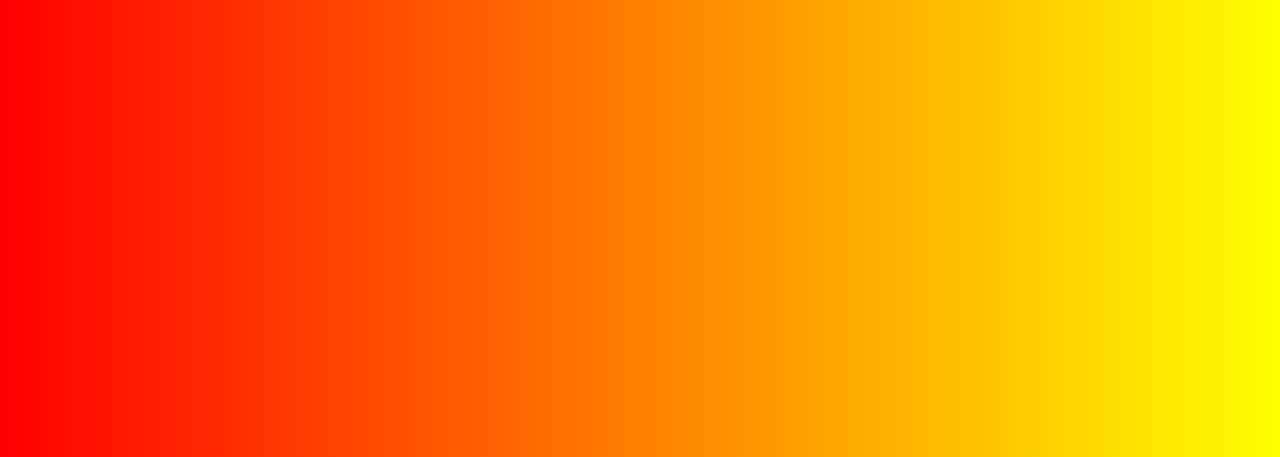
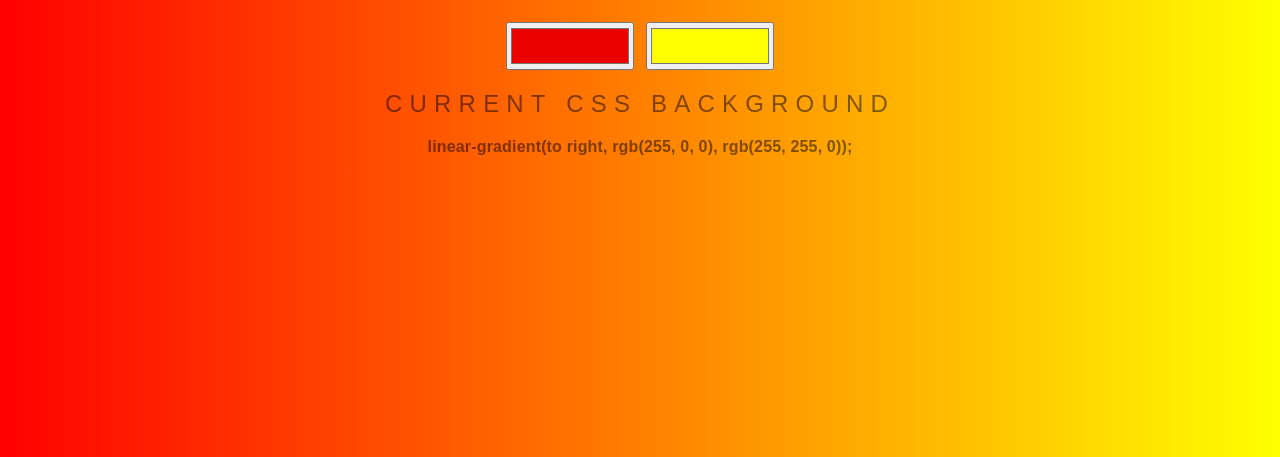
Before and after one commit to ashleycodes920/background-generator, a plain HTML site: page index.html in a window 1280 px wide. Shown: the part 343-800 px from the top of the page. Drawn offline with Linux system fonts and the light colour scheme.

Commit message:
Update style.css

```diff
--- a/style.css
+++ b/style.css
@@ -8,6 +8,16 @@ body {
   background: linear-gradient(to right, red, yellow);
 }
 
+.color1 {
+  height: 3rem;
+  width: 8rem;
+}
+
+.color2 {
+  height: 3rem;
+  width: 8rem;
+}
+
 h1 {
   font: 600 3.5em 'Raleway', sans-serif;
   color: rgba(0,0,0,.5);
@@ -15,6 +25,12 @@ h1 {
   text-transform: uppercase;
   letter-spacing: .5em;
   width: 100%;
+  padding-top: 10rem;
+}
+
+h2 {
+  font: 400 1.5em 'Raleway', sans-serif;
+  letter-spacing: .3em;
 }
 
 h3 {
```
